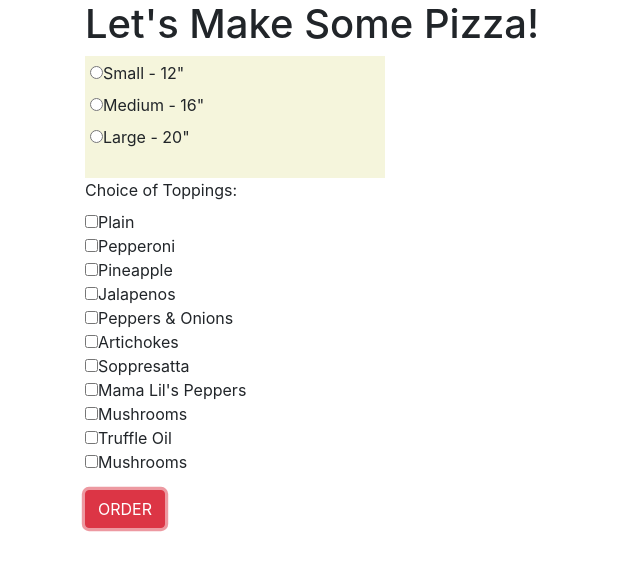
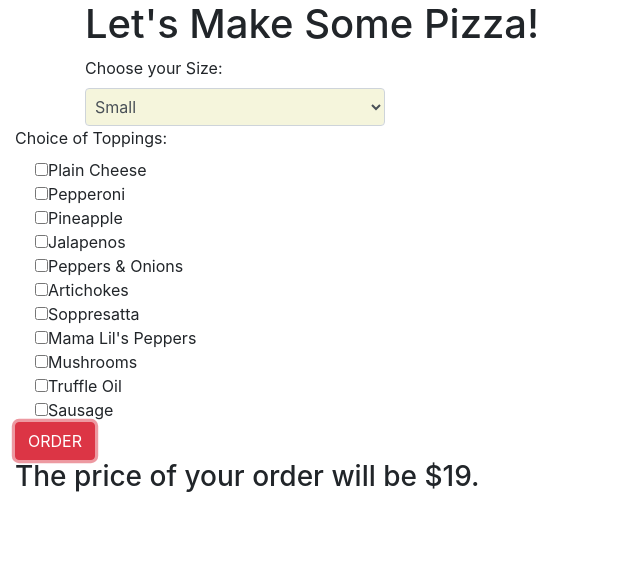
Before and after one commit to kelseyguerra/Pizza-Maker, a plain HTML site: page index.html in a window 1280 px wide. Both pictures are taken after a click on the button "ORDER". Shown: the whole page, without its empty margins (0-640 px from the left). Drawn offline with Linux system fonts and the light colour scheme.

Commit message:
change backend logic to create working price function

```diff
--- a/index.html
+++ b/index.html
@@ -9,49 +9,38 @@
   </head>
   <body>
     <div class="container">
-     <h1>Let's Make Some Pizza!</h1>
-     <div id="size">
+      <h1>Let's Make Some Pizza!</h1>
      <form id="order">
-       <div class="form-group">
-         <div class="radio">
-           <label>
-             <input type="radio" name="pizza-size" value="small">Small - 12"
-           </label>
-         </div>
-         <div class="radio">
-           <label>
-             <input type="radio" name="pizza-size" value="med">Medium - 16"
-           </label>
-         </div>
-         <div class="radio">
-           <label>
-             <input type="radio" name="pizza-size" value="lrg">Large - 20"
-           </label>
+       <div class="row">
+         <div class="col col-md">
+           <label for="size"> Choose your Size:</label>
+           <select class="form-control" id="size">
+             <option value="4">Small</option>
+             <option value="6">Medium</option>
+             <option value="10">Large</option>
+           </select>
          </div>
        </div>
      </div>
-     </form>
-
-       <!-- TOPPINGS -->
-        <label>Choice of Toppings:</label>
-        <div class="form-group">
-          <input type="checkbox" name="toppings" value="cheese">Plain<br>
-          <input type="checkbox" name="toppings" value="pepperoni">Pepperoni<br>
-          <input type="checkbox" name="toppings" value="pineapple">Pineapple<br>
-          <input type="checkbox" name="toppings" value="jalapenos">Jalapenos<br>
-          <input type="checkbox" name="toppings" value="oniones">Peppers & Onions<br>
-          <input type="checkbox" name="toppings" value="artichokes">Artichokes<br>
-          <input type="checkbox" name="toppings" value="Soppresatta">Soppresatta<br>
-          <input type="checkbox" name="toppings" value="peppers">Mama Lil's Peppers<br>
-          <input type="checkbox" name="toppings" value="mushrooms">Mushrooms<br>
-          <input type="checkbox" name="toppings" value="truffle">Truffle Oil<br>
-          <input type="checkbox" name="toppings" value="mushrooms">Mushrooms<br>
+     <!-- toppings -->
+      <div class="col col-md">
+        <label for="toppings">Choice of Toppings:</label>
+        <div class="form-check">
+          <input type="checkbox" name="toppings" value="1">Plain Cheese<br>
+          <input type="checkbox" name="toppings" value="2">Pepperoni<br>
+          <input type="checkbox" name="toppings" value="2">Pineapple<br>
+          <input type="checkbox" name="toppings" value="2">Jalapenos<br>
+          <input type="checkbox" name="toppings" value="2">Peppers & Onions<br>
+          <input type="checkbox" name="toppings" value="2">Artichokes<br>
+          <input type="checkbox" name="toppings" value="5">Soppresatta<br>
+          <input type="checkbox" name="toppings" value="2">Mama Lil's Peppers<br>
+          <input type="checkbox" name="toppings" value="2">Mushrooms<br>
+          <input type="checkbox" name="toppings" value="2">Truffle Oil<br>
+          <input type="checkbox" name="toppings" value="5">Sausage<br>
         </div>
         <button class="btn btn-danger" type="submit">ORDER</button>
       </form>
-      <div id="order-details">
-
-      </div>
-
+      <h3 id="output">
+        </h3>
   </body>
 </html>
--- a/js/scripts.js
+++ b/js/scripts.js
@@ -1,20 +1,27 @@
 //Business Logic//
 
-function PizzaOrder(size, toppings) {
+function Pizza(size, toppings) {
   this.size = size;
   this.toppings = toppings;
-  this.price;
 }
 
-PizzaOrder.prototype.calcPrice = function() {
-  var pizzaCost = 22;
-  if (this.size === "large") {
-    pizzaCost += 18;
-  } else if (this.size === "medium") {
-    pizzaCost += 12;
-  }
-  if (this.toppings.length > 2) {
-    pizzaCost += 2.0 * (this.toppings.length - 2);
-  }
-  this.price = pizzaCost;
+Pizza.prototype.price = function() {
+  return parseInt(this.size) + parseInt(this.toppings) + 15;
 }
+
+
+//User- Interface Logic//
+
+$(document).ready(function() {
+  $("#order").submit(function(event) {
+    event.preventDefault();
+
+    var inputSize = $("#size").val();
+    var inputToppings = 0;
+    $("input:checkbox[name=toppings]:checked").each(function() {
+       inputToppings += parseInt($(this).val());
+    });
+    var newPizza = new Pizza(inputSize, inputToppings);
+    $("#output").text("The price of your order will be $" + newPizza.price() +".");
+  });
+});
```
